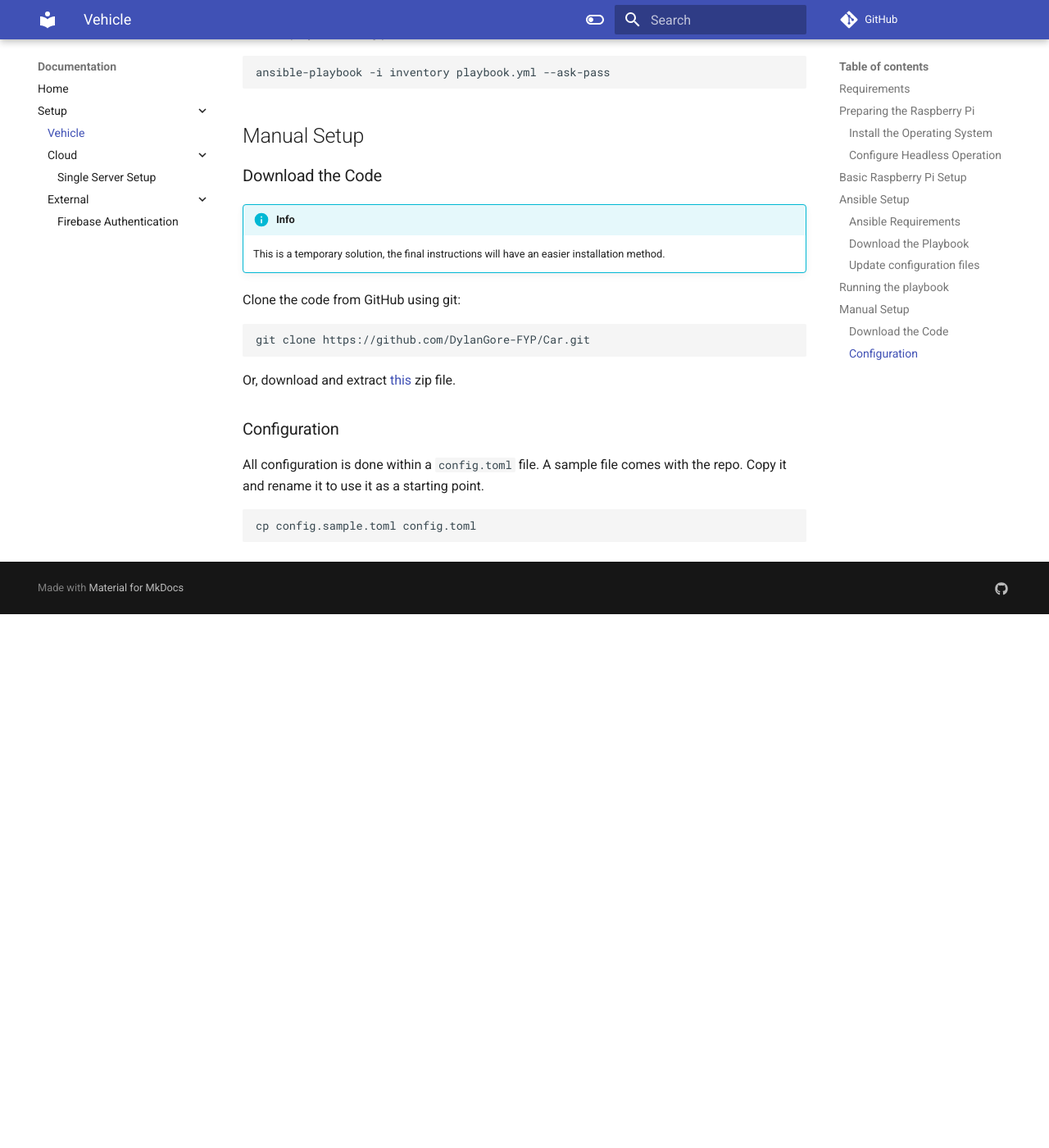
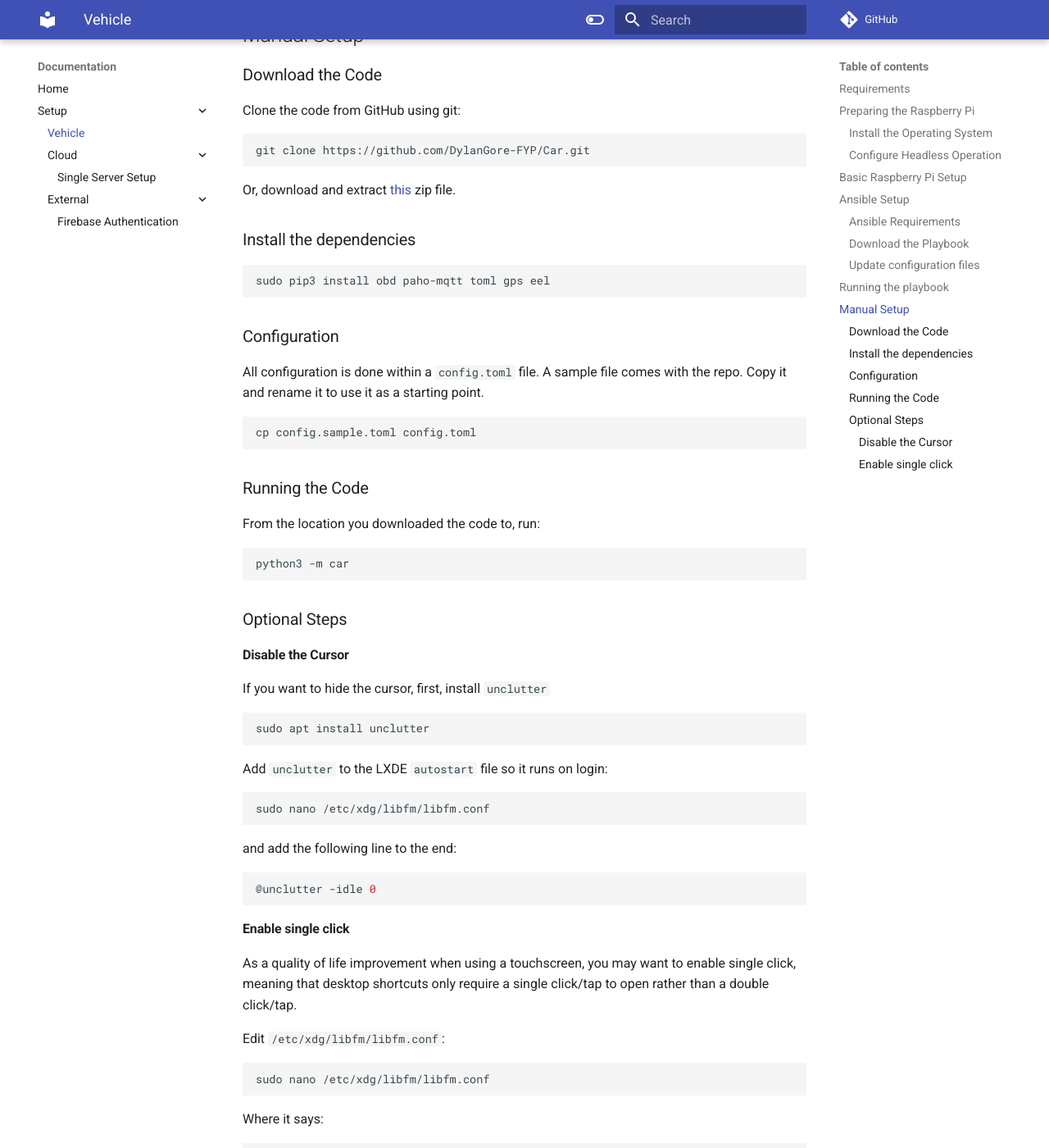
Before and after one commit to DylanGore-FYP/Documentation, an MkDocs documentation site: the page built from docs/setup/vehicle.md, in a window 1280 px wide and 1400 px high, scrolled down 4024 px. Shown: the whole window at 82% size. Built offline with MkDocs 1.6.1 and Material for MkDocs 9.7.7, drawn with Linux system fonts in a browser that asks for light colours; comment, search, counter and statistics services are not loaded; before the commit the page ends 4773 px from its top, so only the background shows below that; some of the changed text lies outside the part shown.

Commit message:
:memo: Update the manual install instructions for the vehicle code

````diff
--- a/docs/setup/vehicle.md
+++ b/docs/setup/vehicle.md
@@ -1,8 +1,4 @@
 # Vehicle
-
-<!-- prettier-ignore -->
-!!! warning
-    This section of the documentation is incomplete! Results may vary.
 
 ## Requirements
 
@@ -179,10 +175,6 @@ ansible-playbook -i inventory playbook.yml --ask-pass
 
 ### Download the Code
 
-<!-- prettier-ignore -->
-!!! info
-    This is a temporary solution, the final instructions will have an easier installation method.
-
 Clone the code from GitHub using git:
 
 ```bash
@@ -190,6 +182,12 @@ git clone https://github.com/DylanGore-FYP/Car.git
 ```
 
 Or, download and extract [this](https://github.com/DylanGore-FYP/Car/archive/refs/heads/main.zip) zip file.
+
+### Install the dependencies
+
+```bash
+sudo pip3 install obd paho-mqtt toml gps eel
+```
 
 <!-- ### Install `pipenv`
 
@@ -226,3 +224,51 @@ All configuration is done within a `config.toml` file. A sample file comes with
 ```bash
 cp config.sample.toml config.toml
 ```
+
+### Running the Code
+
+From the location you downloaded the code to, run:
+
+```bash
+python3 -m car
+```
+
+### Optional Steps
+
+#### Disable the Cursor
+
+If you want to hide the cursor, first, install `unclutter`
+
+```bash
+sudo apt install unclutter
+```
+
+Add `unclutter` to the LXDE `autostart` file so it runs on login:
+
+```bash
+sudo nano /etc/xdg/libfm/libfm.conf
+```
+
+and add the following line to the end:
+
+```bash
+@unclutter -idle 0
+```
+
+#### Enable single click
+
+As a quality of life improvement when using a touchscreen, you may want to enable single click, meaning that desktop shortcuts only require a single click/tap to open rather than a double click/tap.
+
+Edit `/etc/xdg/libfm/libfm.conf`:
+
+```bash
+sudo nano /etc/xdg/libfm/libfm.conf
+```
+
+Where it says:
+
+```bash
+single-click=0
+```
+
+Replace the `0` with a `1`.
````
